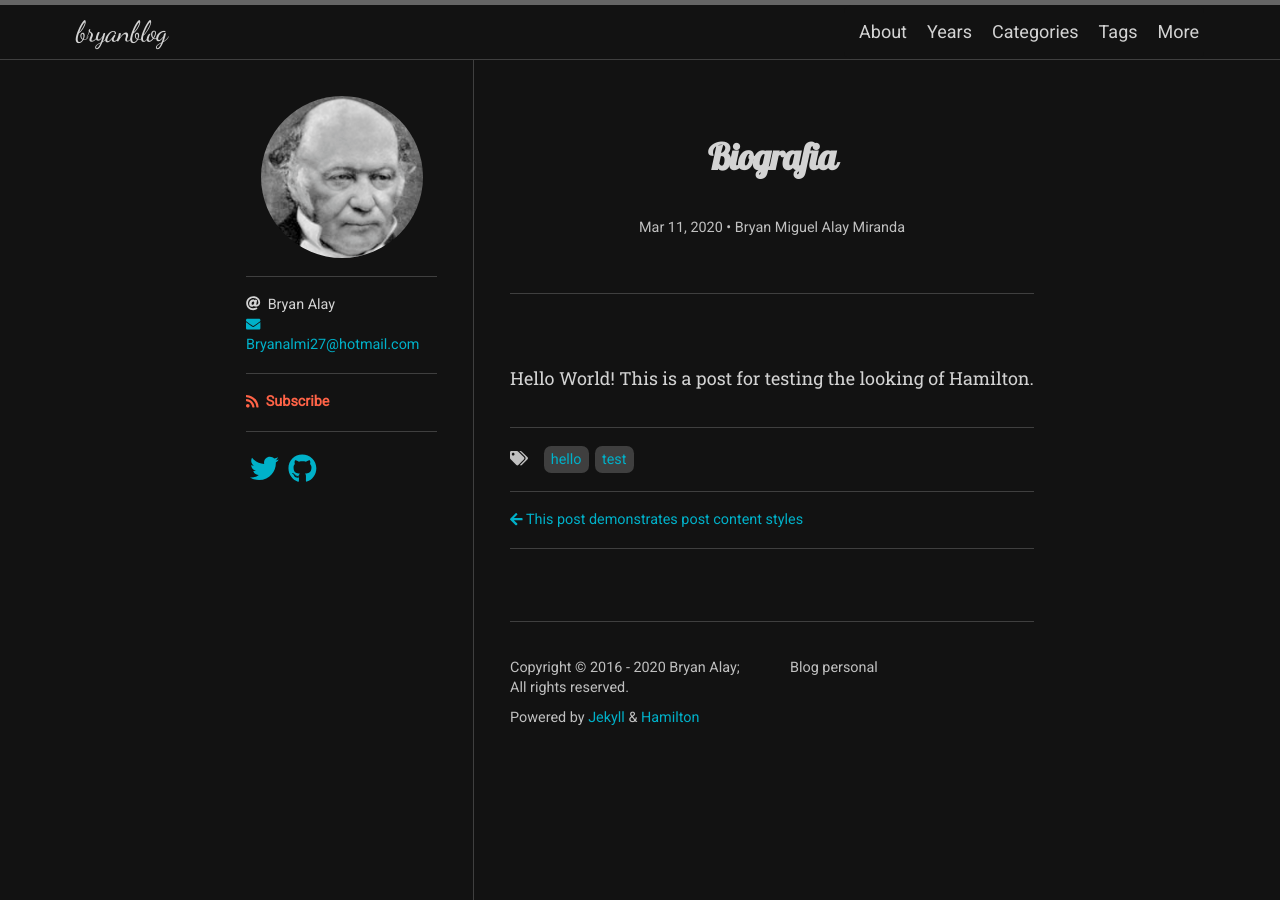
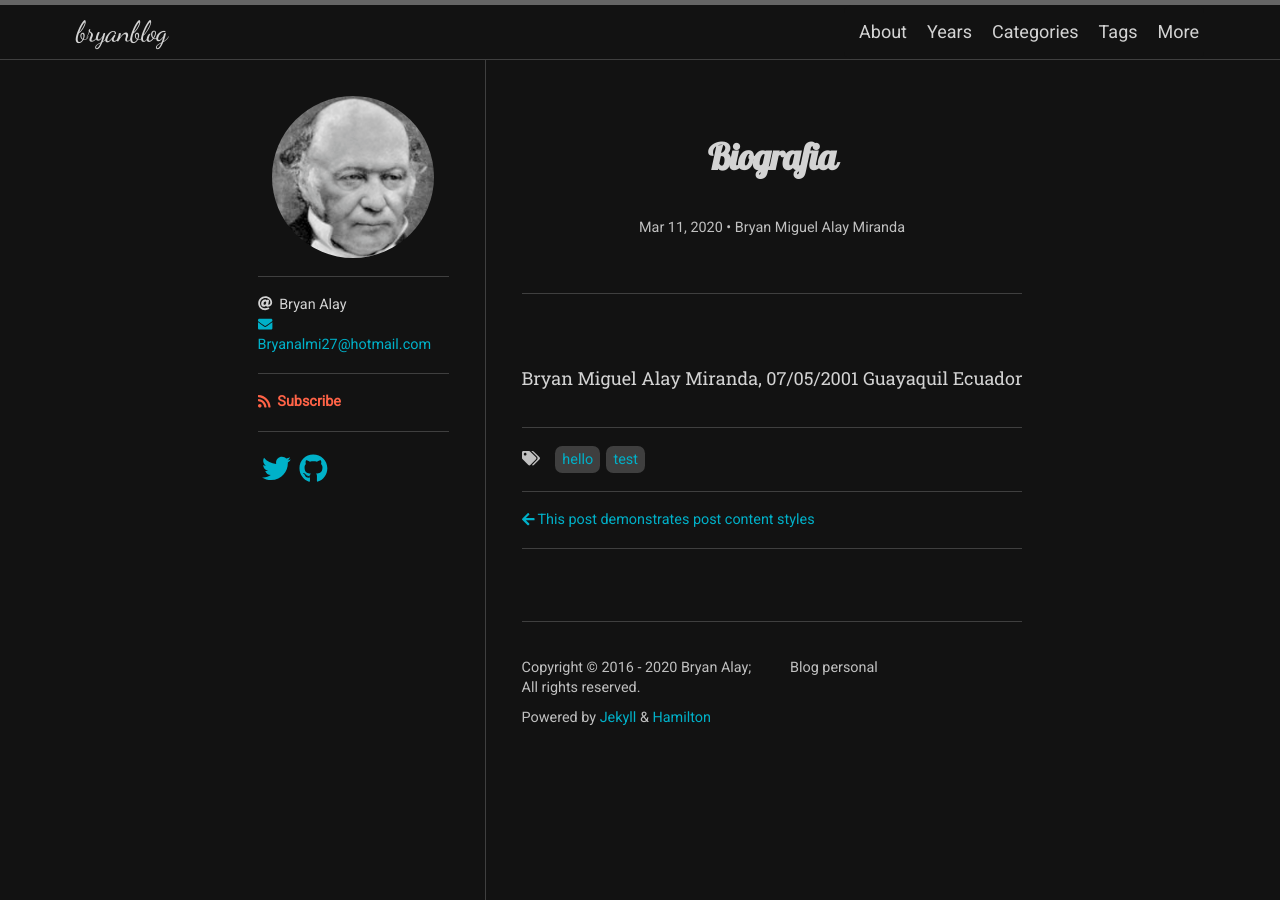
Before and after one commit to bryanalay/bryanblog, a Jekyll site: the page built from _posts/2020-03-11-hello-world.md, in a window 1280 px wide. Built offline with Jekyll 4.4.1, drawn with Linux system fonts in a browser that asks for light colours; nearby versions of some CDN libraries; some web fonts are replaced; comment, search, counter and statistics services are not loaded.

Commit message:
Update 2020-03-11-hello-world.md

```diff
--- a/_posts/2020-03-11-hello-world.md
+++ b/_posts/2020-03-11-hello-world.md
@@ -6,4 +6,4 @@ date: 2020-03-11 18:42:53 +0800
 tags: [test, hello]
 ---
 
-Hello World! This is a post for testing the looking of Hamilton.
+Bryan Miguel Alay Miranda, 07/05/2001 Guayaquil Ecuador
```
